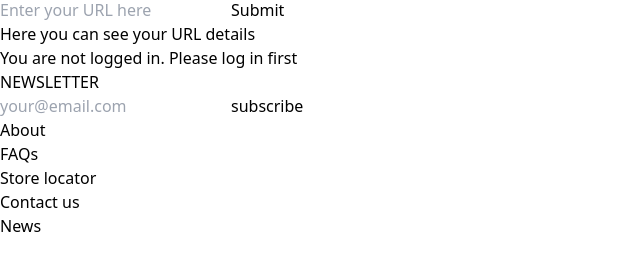
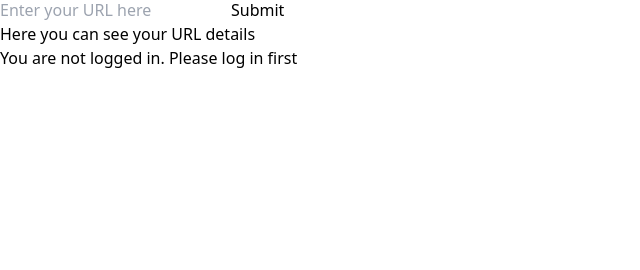
Before and after one commit to Rubel011/website_url_project, a React (Vite) app in the folder frontend-app/: page / in a window 1280 px wide. Shown: the part 350-620 px from the top of the page, without its empty margins (0-640 px from the left). Built offline with nearby package versions, Linux system fonts and the light colour scheme.

Commit message:
bug fixed

```diff
--- a/frontend-app/src/App.jsx
+++ b/frontend-app/src/App.jsx
@@ -1,5 +1,5 @@
 import React from "react";
-import Footer from "./components/Footer";
+
 import { AllRoutes } from "./allRoutes/AllRoutes";
 import { BrowserRouter } from "react-router-dom";
 import Navbar from "./components/Navbar";
@@ -9,7 +9,6 @@ function App() {
     <BrowserRouter>
       <Navbar />
       <AllRoutes />
-      <Footer />
     </BrowserRouter>
   );
 }
--- a/frontend-app/src/components/footer.jsx
+++ /dev/null
@@ -1,32 +0,0 @@
-import React from "react";
-
-function Footer() {
-  return (
-    <div className="flex flex-col">
-      <div className="bg-slate-600 h-[200px] flex items-center justify-center">
-        <div className="text-center">
-          <h1 className="text-white text-2xl font-bold mb-3">NEWSLETTER</h1>
-          <div className="flex items-center justify-center">
-            <input
-              type="text"
-              placeholder="your@email.com"
-              className="text-slate-400 p-1 px-2 rounded"
-            />
-            <button className="ml-2 px-2 py-1 border border-slate-900 text-white rounded bg-slate-900 font-semibold">subscribe</button>
-          </div>
-        </div>
-      </div>
-      <div className="bg-slate-900 h-[200px] flex items-center justify-center">
-      <ul className="text-white font-medium flex items-center justify-center space-x-10">
-          <li className="hover:underline cursor-pointer">About</li>
-          <li className="hover:underline cursor-pointer">FAQs</li>
-          <li className="hover:underline cursor-pointer">Store locator</li>
-          <li className="hover:underline cursor-pointer">Contact us</li>
-          <li className="hover:underline cursor-pointer">News</li>
-        </ul>
-      </div>
-    </div>
-  );
-}
-
-export default Footer;
```
